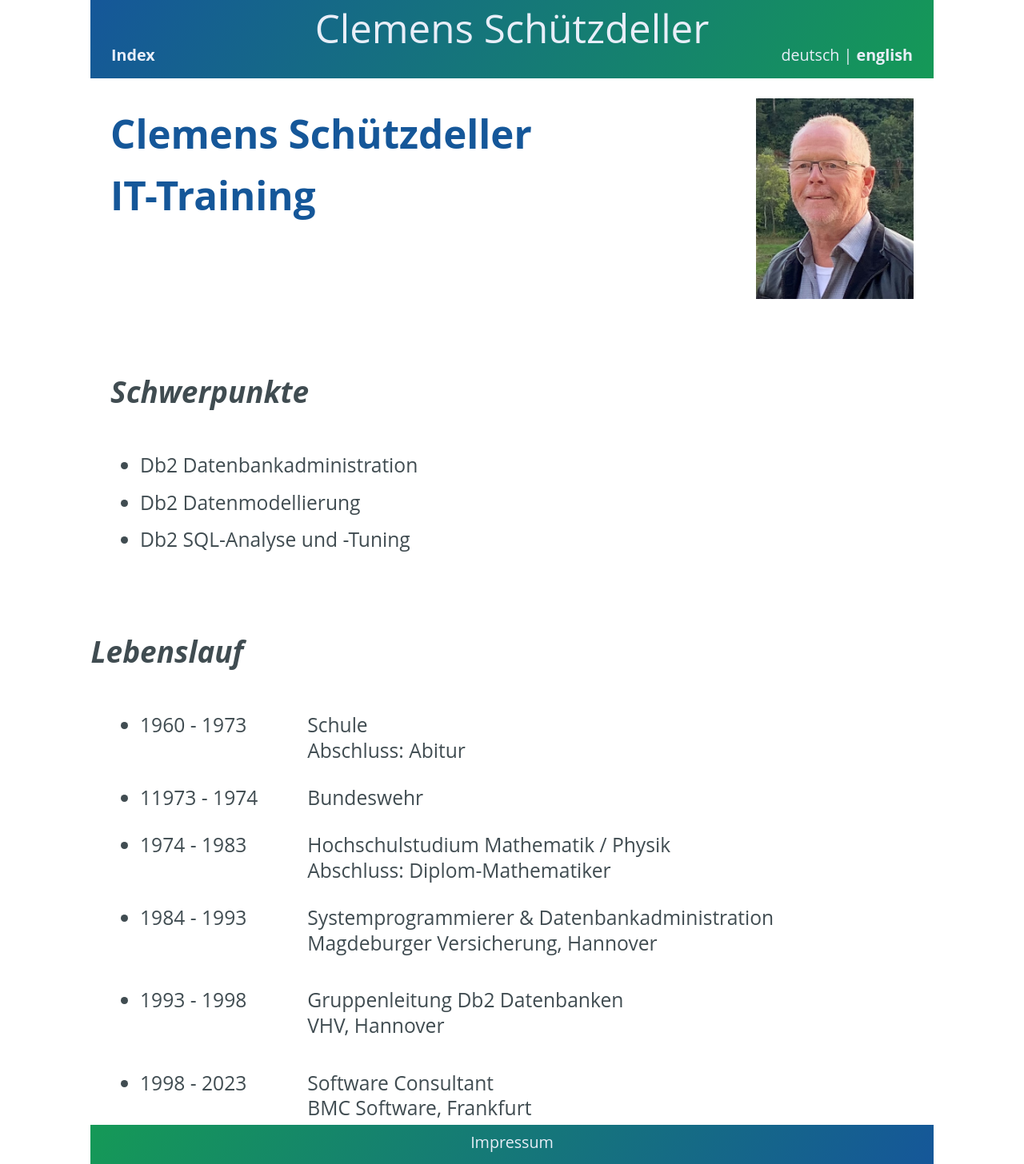
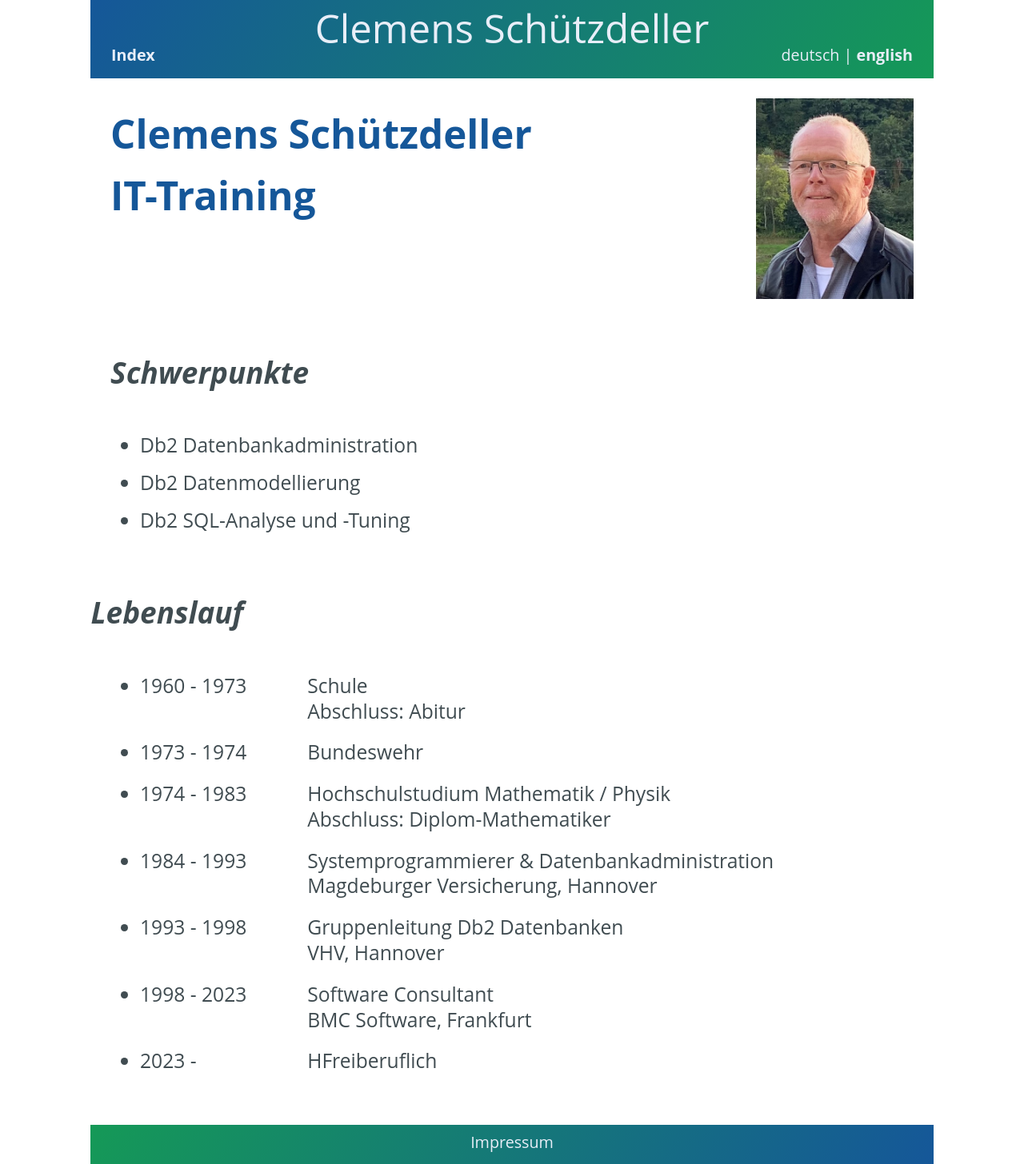
Before and after one commit to cs-LA/home, a Jekyll site: the page built from itTraining/Profile.md, in a window 1280 px wide. Shown: the whole page at 80% size. Built offline with Jekyll 4.4.1, drawn with Linux system fonts in a browser that asks for light colours; our own code applies the rules of GitHub Pages for plain Markdown files.

Commit message:
Update Profile.md

```diff
--- a/itTraining/Profile.md
+++ b/itTraining/Profile.md
@@ -6,7 +6,6 @@
   <div class="grid-1">
     <img src="SchuetzdellerClemens.jpg">
   </div>
-<div class="gridBreak"></div>
 </div>
 
 <div class="hGrid">
@@ -18,7 +17,6 @@
         <li>Db2 SQL-Analyse und -Tuning</li>
       </ul>
     </div>
-<div class="gridBreak"></div>
 </div>
 
 <div class="hGrid" style="padding: 0;">
@@ -27,25 +25,24 @@
     <div class="hGrid">
       <div class="grid-1"><ul style="margin: 0;"><li>1960 - 1973</li></ul></div>
       <div class="grid-2"><p>Schule<br>Abschluss: Abitur</p></div>
-    <div class="gridBreak" style="height: calc(0.5 * var(--base-font-size))"></div>
-      <div class="grid-1"><ul style="margin: 0;"><li>11973 - 1974</li></ul></div>
+    <div class="gridBreak" style="height: calc(0.2 * var(--base-font-size))"></div>
+      <div class="grid-1"><ul style="margin: 0;"><li>1973 - 1974</li></ul></div>
       <div class="grid-2"><p>Bundeswehr</p></div>
-    <div class="gridBreak" style="height: calc(0.5 * var(--base-font-size))"></div>
+    <div class="gridBreak" style="height: calc(0.2 * var(--base-font-size))"></div>
       <div class="grid-1"><ul style="margin: 0;"><li>1974 - 1983</li></ul></div>
       <div class="grid-2"><p>Hochschulstudium Mathematik / Physik<br>Abschluss: Diplom-Mathematiker</p></div>
-    <div class="gridBreak" style="height: calc(0.5 * var(--base-font-size))"></div>
+    <div class="gridBreak" style="height: calc(0.2 * var(--base-font-size))"></div>
       <div class="grid-1"><ul style="margin: 0;"><li>1984 - 1993</li></ul></div>
       <div class="grid-2"><p>Systemprogrammierer & Datenbankadministration<br>Magdeburger Versicherung, Hannover</p></div>
-    <div class="gridBreak"></div>
+    <div class="gridBreak" style="height: calc(0.2 * var(--base-font-size))"></div>
       <div class="grid-1"><ul style="margin: 0;"><li>1993 - 1998</li></ul></div>
       <div class="grid-2"><p>Gruppenleitung Db2 Datenbanken<br>VHV, Hannover</p></div>
-    <div class="gridBreak"></div>
+    <div class="gridBreak" style="height: calc(0.2 * var(--base-font-size))"></div>
       <div class="grid-1"><ul style="margin: 0;"><li>1998 - 2023</li></ul></div>
       <div class="grid-2"><p>Software Consultant<br>BMC Software, Frankfurt</p></div>
-    <div class="gridBreak"></div>
+    <div class="gridBreak" style="height: calc(0.2 * var(--base-font-size))"></div>
       <div class="grid-1"><ul style="margin: 0;"><li>2023 -</li></ul></div>
       <div class="grid-2"><p>HFreiberuflich</p></div>
-    <div class="gridBreak"></div>
     </div>
   </div>
 <div class="gridBreak"></div>
```
